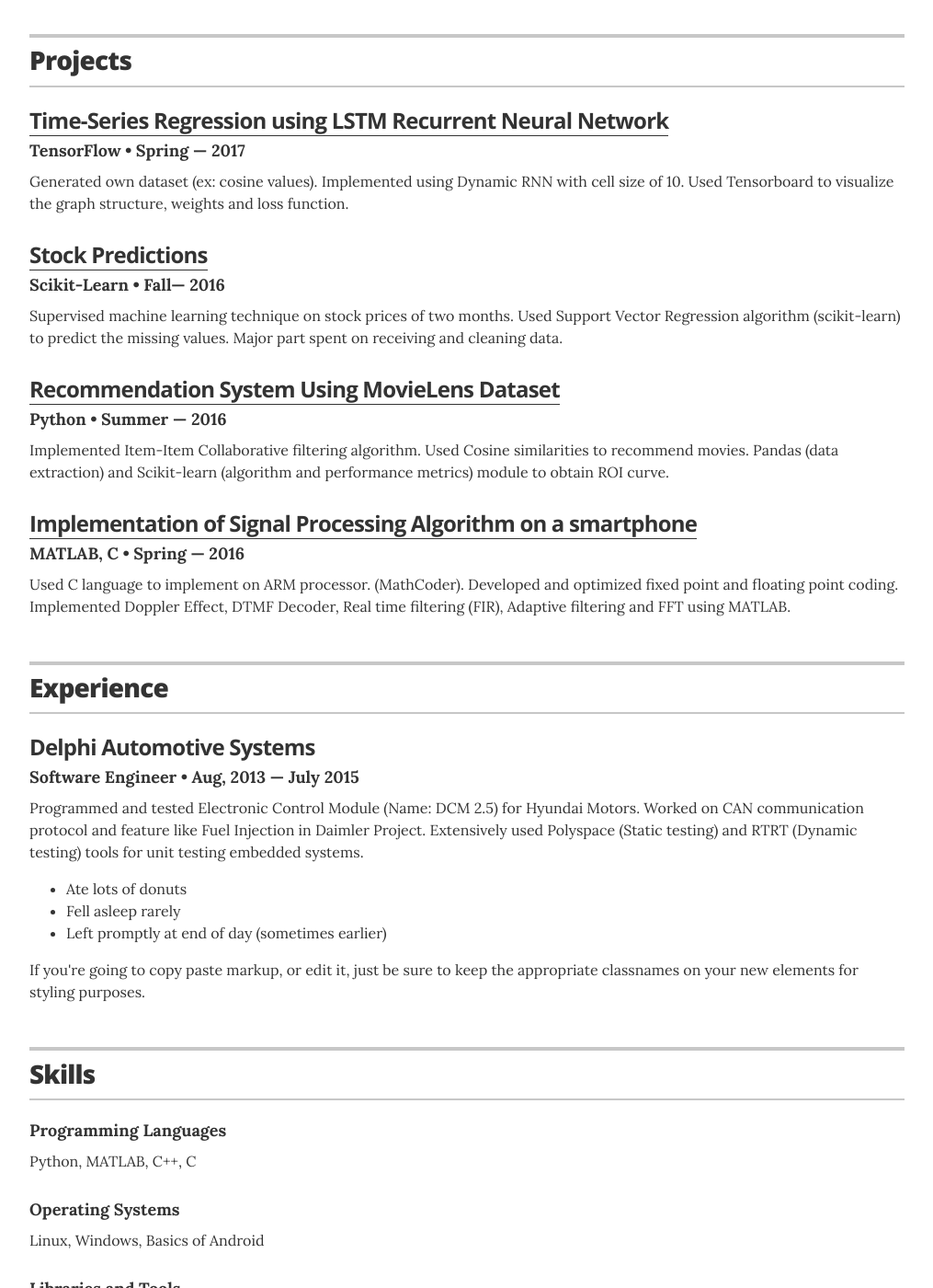
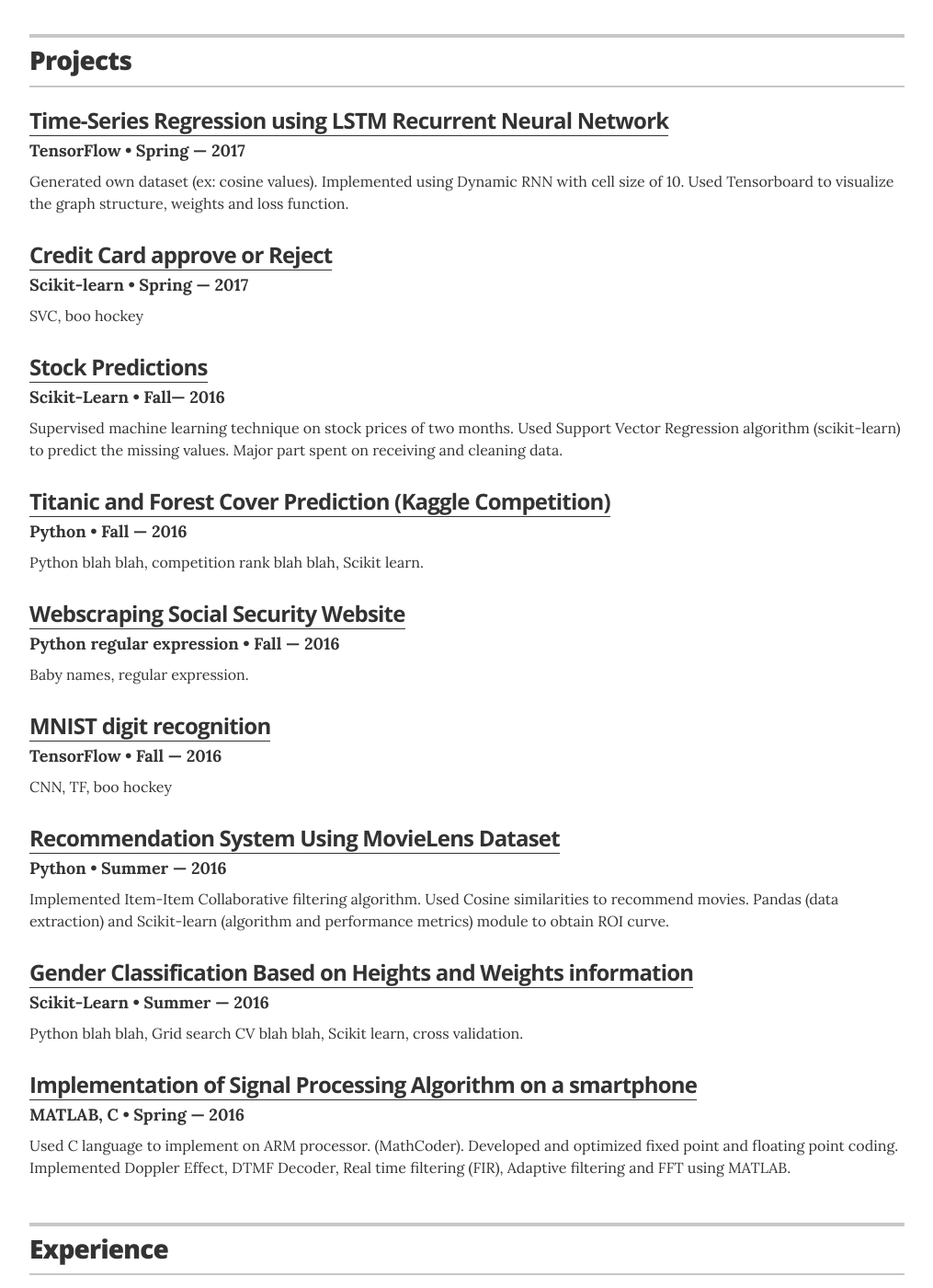
Before and after one commit to cna274/cna.github.io, a Jekyll site: the page built from index.html, in a window 1280 px wide and 1400 px high, scrolled down 1046 px. Shown: the whole window at 92% size, without its empty margins (132-1147 px from the left). Built offline with Jekyll 4.4.1, drawn with Linux system fonts in a browser that asks for light colours; some of the changed text lies outside the part shown.

Commit message:
Added more projects

```diff
--- a/_layouts/resume.html
+++ b/_layouts/resume.html
@@ -107,7 +107,14 @@
 </p>
         </div>
 
-        <div class="resume-item">
+       		 <div class="resume-item">
+          <h3 class="resume-item-title"><a href="https://google.com">Credit Card approve or Reject</a></h3>
+          <h4 class="resume-item-details">Scikit-learn &bull; Spring &mdash; 2017</h4>
+          <p class="resume-item-copy">  SVC, boo hockey
+</p>
+        </div>
+
+		 <div class="resume-item">
           <h3 class="resume-item-title"><a href="https://www.google.com">Stock Predictions</a></h3>
           <h4 class="resume-item-details">Scikit-Learn  &bull; Fall&mdash; 2016</h4>
           <p class="resume-item-copy">  Supervised machine learning technique on stock prices of two months. Used Support Vector Regression algorithm (scikit-learn) to predict the missing values. Major part spent on receiving and cleaning data.
@@ -115,13 +122,44 @@
         </div>
 
 
-        <div class="resume-item">
+  		        <div class="resume-item">
+          <h3 class="resume-item-title"><a href="https://google.com">Titanic and Forest Cover Prediction (Kaggle Competition)</a></h3>
+          <h4 class="resume-item-details">Python &bull; Fall &mdash; 2016</h4>
+          <p class="resume-item-copy">  Python blah blah, competition rank blah blah, Scikit learn.
+</p>
+        </div>
+
+		        <div class="resume-item">
+          <h3 class="resume-item-title"><a href="https://google.com">Webscraping Social Security Website</a></h3>
+          <h4 class="resume-item-details">Python regular expression &bull; Fall &mdash; 2016</h4>
+          <p class="resume-item-copy">  Baby names, regular expression.
+</p>
+        </div>
+
+
+		 <div class="resume-item">
+          <h3 class="resume-item-title"><a href="https://google.com">MNIST digit recognition </a></h3>
+          <h4 class="resume-item-details">TensorFlow &bull; Fall &mdash; 2016</h4>
+          <p class="resume-item-copy">  CNN, TF, boo hockey
+</p>
+        </div>
+
+
+		      <div class="resume-item">
           <h3 class="resume-item-title"><a href="https://google.com">Recommendation System Using MovieLens Dataset</a></h3>
           <h4 class="resume-item-details">Python  &bull; Summer &mdash; 2016</h4>
           <p class="resume-item-copy">  Implemented Item-Item Collaborative filtering algorithm.	Used Cosine similarities to recommend movies.  Pandas (data extraction) and Scikit-learn (algorithm and performance metrics) module to obtain ROI curve.
 
 </p>
         </div>
+
+        <div class="resume-item">
+          <h3 class="resume-item-title"><a href="https://google.com">Gender Classification Based on Heights and Weights information</a></h3>
+          <h4 class="resume-item-details">Scikit-Learn &bull; Summer &mdash; 2016</h4>
+          <p class="resume-item-copy">  Python blah blah, Grid search CV blah blah, Scikit learn, cross validation.
+</p>
+        </div>
+
 
 
         <div class="resume-item">
@@ -245,7 +283,20 @@
           <p class="resume-item-copy">Organized fund drives and participated in fundraising events for the benefit of families in third world countries without proper access to malt beverages.</p-->
         </div>
 
-        <div class="resume-item">
+       	  <div class="resume-item">
+          <h3 class="resume-item-title"><a href="https://www.udacity.com/course/intro-to-hadoop-and-mapreduce--ud617">MapReduce</a></h3>
+          <!--h4 class="resume-item-details">Member in Good Standin &bull; 1994 &mdash; Present</h4>
+          <p class="resume-item-copy">Founding member of the local nuclear workers labor union.</p-->
+        </div>
+
+		 <div class="resume-item">
+          <h3 class="resume-item-title"><a href="https://www.udacity.com/course/data-wrangling-with-mongodb--ud032">MongodB</a></h3>
+          <!--h4 class="resume-item-details">Member in Good Standin &bull; 1994 &mdash; Present</h4>
+          <p class="resume-item-copy">Founding member of the local nuclear workers labor union.</p-->
+        </div>
+
+
+		 <div class="resume-item">
           <h3 class="resume-item-title"><a href="http://cs109.github.io/2015/">Data Science with Python</a></h3>
           <!--h4 class="resume-item-details">Member in Good Standin &bull; 1994 &mdash; Present</h4>
           <p class="resume-item-copy">Founding member of the local nuclear workers labor union.</p-->
```
Also changed, not shown: other parts of _layouts/resume.html (+1 -1 lines).
